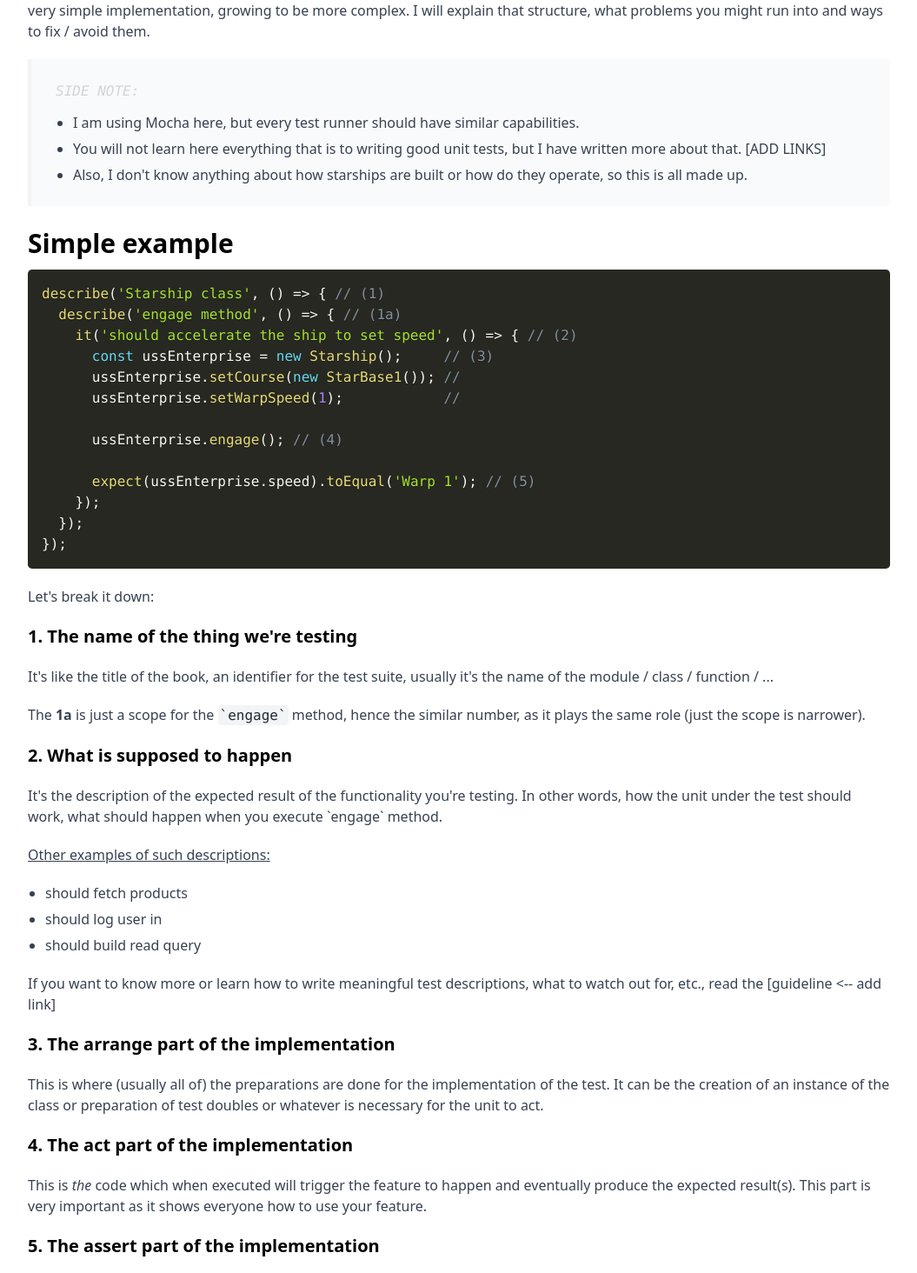
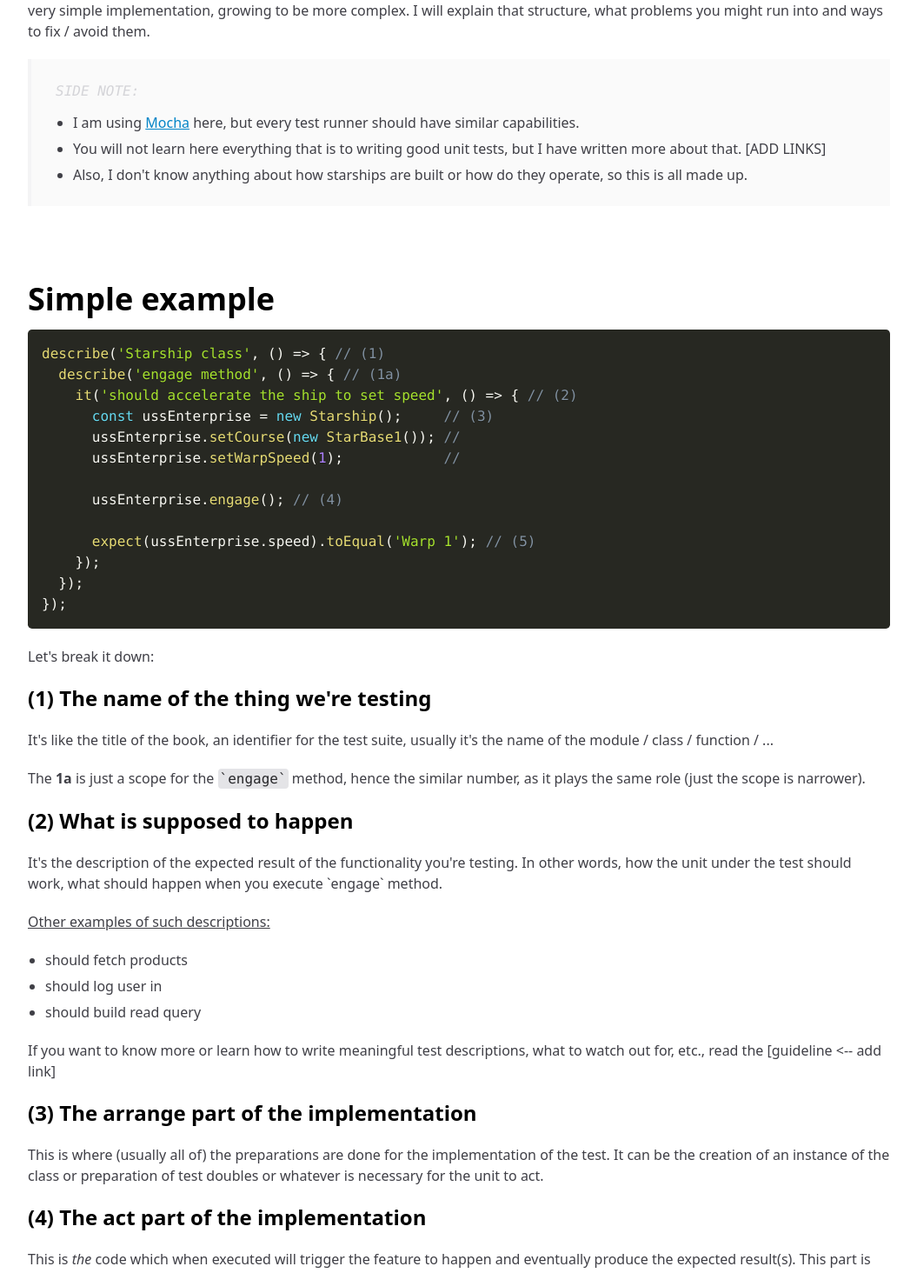
Before and after one commit to smolak/howtotest, a Next.js app: page /structure-of-a-test-suite-and-what-to-watch-out-for in a window 1280 px wide. Shown: the part 224-1688 px from the top of the page at 87% size, without its empty margins (112-1167 px from the left). Built offline with nearby package versions, Linux system fonts and the light colour scheme.

Commit message:
A lot of small changes

```diff
--- a/pages/implementation-detail-in-tests-description.js
+++ b/pages/implementation-detail-in-tests-description.js
@@ -1,5 +1,6 @@
 import Head from 'next/head';
 import { Code } from '../components/Code';
+import Link from 'next/link';
 
 export default function ImplementationDetailInTestsDescription() {
   return (
@@ -65,7 +66,8 @@ export default function ImplementationDetailInTestsDescription() {
                 </li>
               </ul>
               <p>
-                You can read more about what is what in the <a href="#">[to be added] structure of a test suite</a>.
+                You can read more about what is what in the{' '}
+                <Link href="/structure-of-a-test-suite-and-what-to-watch-out-for">structure of a test suite</Link>.
               </p>
             </aside>
           </section>
--- a/pages/structure-of-a-test-suite-and-what-to-watch-out-for.js
+++ b/pages/structure-of-a-test-suite-and-what-to-watch-out-for.js
@@ -56,7 +56,7 @@ export default function ImplementationDetailInTestsDescription() {
 });`}
             </Code>
             <p>Let's break it down:</p>
-            <h4 className="section-subtitle">1. The name of the thing we're testing</h4>
+            <h4 className="section-subtitle">(1) The name of the thing we're testing</h4>
             <p>
               It's like the title of the book, an identifier for the test suite, usually it's the name of the module /
               class / function / ...
@@ -66,7 +66,7 @@ export default function ImplementationDetailInTestsDescription() {
               it plays the same role (just the scope is narrower).
             </p>
 
-            <h4 className="section-subtitle">2. What is supposed to happen</h4>
+            <h4 className="section-subtitle">(2) What is supposed to happen</h4>
             <p>
               It's the description of the expected result of the functionality you're testing. In other words, how the
               unit under the test should work, what should happen when you execute `engage` method.
@@ -82,21 +82,21 @@ export default function ImplementationDetailInTestsDescription() {
               read the [guideline &lt;-- add link]
             </p>
 
-            <h4 className="section-subtitle">3. The arrange part of the implementation</h4>
+            <h4 className="section-subtitle">(3) The arrange part of the implementation</h4>
             <p>
               This is where (usually all of) the preparations are done for the implementation of the test. It can be the
               creation of an instance of the class or preparation of test doubles or whatever is necessary for the unit
               to act.
             </p>
 
-            <h4 className="section-subtitle">4. The act part of the implementation</h4>
+            <h4 className="section-subtitle">(4) The act part of the implementation</h4>
             <p>
               This is <span className="italic">the</span> code which when executed will trigger the feature to happen
               and eventually produce the expected result(s). This part is very important as it shows everyone how to use
               your feature.
             </p>
 
-            <h4 className="section-subtitle">5. The assert part of the implementation</h4>
+            <h4 className="section-subtitle">(5) The assert part of the implementation</h4>
             <p>
               This is where you check / assert / expect that the feature, the unit under the test works as it should.
               This is where you verify that given input produces expected output or things that you expect to happen,
@@ -135,7 +135,9 @@ export default function ImplementationDetailInTestsDescription() {
 });`}
             </Code>
             <p>A couple of things changed here, with one new point to explain:</p>
-            <h4 className="section-subtitle">6. The description of a specific condition for the unit under the test</h4>
+            <h4 className="section-subtitle">
+              (6) The description of a specific condition for the unit under the test
+            </h4>
             <p>
               In this new test the same <code>`engage`</code> method is being tested, but this time it's to explain what
               will happen if speed is not set.
@@ -230,7 +232,7 @@ export default function ImplementationDetailInTestsDescription() {
 });`}
             </Code>
             <h4 className="section-subtitle">
-              7. <code>`let ussEnterprise`</code>
+              (7) <code>`let ussEnterprise`</code>
             </h4>
             <p>
               Such a variable is probably not the worst thing that can happen. But if you were to assign a value to it
@@ -249,7 +251,7 @@ export default function ImplementationDetailInTestsDescription() {
               how in just a moment.
             </p>
             <h4 className="section-subtitle">
-              8. <code>`beforeEach`</code>
+              (8) <code>`beforeEach`</code>
             </h4>
             <p>
               In this example the need of creating the instance of the starship was extracted (kind of) to{' '}
@@ -346,10 +348,10 @@ export default function ImplementationDetailInTestsDescription() {
                 <br />
                 Can I do it?
               </li>
+              <li>
+                Yes, you can, and looking at the local variable <code>`let ussEnterprise`</code>, you even should.
+              </li>
             </ul>
-            <p>
-              Yes, you can, and looking at the local variable <code>`let ussEnterprise`</code>, you even should.
-            </p>
           </section>
           <section>
             <h3 className="section-title">Helper methods</h3>
--- a/styles/globals.css
+++ b/styles/globals.css
@@ -3,6 +3,10 @@
 @tailwind utilities;
 
 @layer base {
+    a {
+        @apply text-lightBlue-600 underline hover:text-lightBlue-800;
+    }
+
     p {
         @apply my-5 text-gray-700;
     }
@@ -30,26 +34,21 @@
     }
 
     li {
-        @apply mt-1.5;
-        @apply mb-1.5;
-        @apply text-gray-700;
+        @apply mt-1.5 mb-1.5 text-gray-700;
     }
 
     p > code, li > code {
-        @apply bg-gray-100;
-        @apply rounded;
-        @apply p-0.5;
-        @apply text-gray-800;
+        @apply bg-gray-200 rounded p-0.5 text-gray-800;
     }
 }
 
 @layer components {
     .conversation {
-        @apply rounded-lg p-10 m-10 list-none flex flex-col space-y-4 shadow-2xl font-light;
+        @apply rounded-lg p-8 m-10 list-none flex flex-col space-y-4 shadow-2xl font-light;
     }
 
     .conversation > li, .conversation.starting-me > li, .conversation.starting-you > li:nth-child(odd) {
-        @apply ml-6 mr-0 rounded-2xl rounded-br-none bg-green-500 px-7 py-4 text-white text-right shadow border-0;
+        @apply ml-6 mr-0 rounded-2xl rounded-br-none bg-lightBlue-600 px-5 py-3 text-white text-right shadow border-0;
     }
 
     .conversation > li:nth-child(odd), .conversation.starting-me > li:nth-child(odd), .conversation.starting-you > li {
@@ -94,10 +93,10 @@
     }
 
     .section-title {
-        @apply text-3xl font-black leading-normal;
+        @apply text-4xl font-extrabold leading-normal mt-20;
     }
 
     .section-subtitle {
-        @apply text-xl font-black;
+        @apply text-2xl font-bold;
     }
 }
--- a/tailwind.config.js
+++ b/tailwind.config.js
@@ -1,7 +1,10 @@
+const colors = require('tailwindcss/colors');
+
 module.exports = {
   purge: ['./pages/**/*.js', './components/**/*.js'],
   darkMode: false, // or 'media' or 'class'
   theme: {
+    colors,
     extend: {},
   },
   variants: {
```
